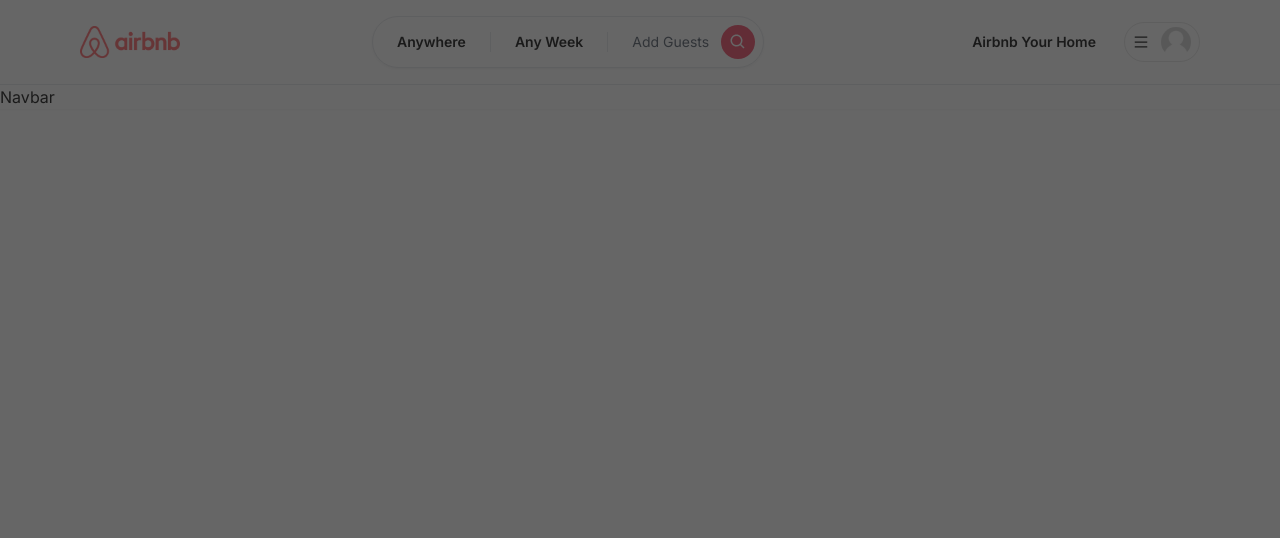
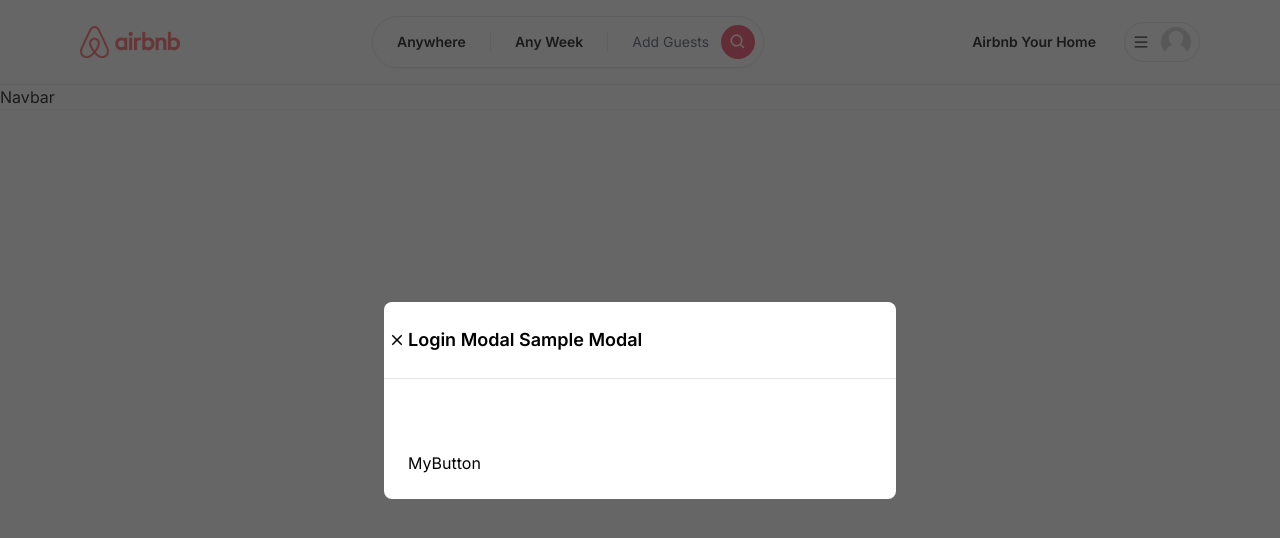
Before and after one commit to VJSeraphim/next_airbnb, a Next.js app: page / in a window 1280 px wide. Shown: the top 538 px of the page. Built offline with nearby package versions, Linux system fonts and the light colour scheme.

Commit message:
Auto Modal + Button Props

```diff
--- /dev/null
+++ b/app/components/Button.tsx
@@ -0,0 +1,27 @@
+import { IconType } from "react-icons"
+
+interface ButtonProps {
+    label: string
+    onClick: (e: React.MouseEvent<HTMLButtonElement>) => void
+    disabled?: boolean
+    outline?: boolean
+    small?: boolean
+    icon?: boolean
+}
+
+const Button: React.FC<ButtonProps> = ({
+    label,
+    onClick,
+    disabled,
+    outline,
+    small,
+    icon
+}) => {
+    return (
+        <div>
+            {label}
+        </div>
+    )
+}
+
+export default Button
--- a/app/components/modals/Modal.tsx
+++ b/app/components/modals/Modal.tsx
@@ -1,6 +1,8 @@
 'use client'
 
 import { useState, useEffect, useCallback } from 'react'
+import { IoMdClose } from 'react-icons/io'
+import Button from '../Button'
 
 interface ModalProps {
     isOpen?: boolean
@@ -73,7 +75,97 @@
                     bg-neutral-800/70
                 "
             >
-
+                <div
+                    className="
+                        relative
+                        w-full
+                        md:w-4/6
+                        lg:w-3/6
+                        xl:w-2/5
+                        my-6
+                        mx-auto
+                        h-full
+                        ld:h-auto
+                        md:h-auto
+                    "
+                >
+                    {/* CONTENT HERE */}
+                    <div
+                        className={`
+                            transition
+                            duration-300
+                            h-full
+                            ${showModal ? 'translate-y-0' : 'translate-y-full'}
+                            ${showModal ? 'opacity-100' : 'opacity-0'}
+                        `}
+                    >
+                        <div
+                            className="
+                                translate
+                                h-full
+                                lg:h-auto
+                                md:h-auto
+                                border-0
+                                rounded-lg
+                                relative
+                                flex
+                                flex-col
+                                w-full
+                                bg-white
+                                outline-none
+                                focus:outline-none
+                            "
+                        >
+                            {/* HEADER HERE */}
+                            <div
+                                className="
+                                    flex
+                                    items-center
+                                    justify-cetner
+                                    relative
+                                    border-b-[1px]
+                                    p-6
+                                    rounded-t
+                                "
+                            >
+                                <button
+                                    className="
+                                        p-1
+                                        border-0
+                                        hover:opacity-70
+                                        transition
+                                        absolute
+                                        left-0
+                                    "
+                                    onClick={handleClose}
+                                >
+                                    <IoMdClose size={18}/>
+                                </button>
+                                <div className="text-lg font-semibold">
+                                    Login Modal {title}
+                                </div>
+                            </div>
+                            {/* BODY HERE */}
+                            <div className="relative p-6 flex-auto">
+                                {body}
+                            </div>
+                            {/* FOOTER HERE */}
+                            <div className="flex flex-col p-6 gap-2">
+                                <div
+                                    className="
+                                        flex
+                                        flex-row
+                                        items-center
+                                        gap-4
+                                        w-full
+                                    "
+                                >
+                                    <Button label="MyButton" />
+                                </div>
+                            </div>
+                        </div>
+                    </div>
+                </div>
             </div>
         </>
     )
--- a/app/layout.tsx
+++ b/app/layout.tsx
@@ -21,7 +21,7 @@
     <html lang="en">
       <body className={inter.className}>
         <ClientOnly>
-          <Modal isOpen/>
+          <Modal isOpen title="Sample Modal"/>
           <Navbar />
         </ClientOnly>
         {children}
```
